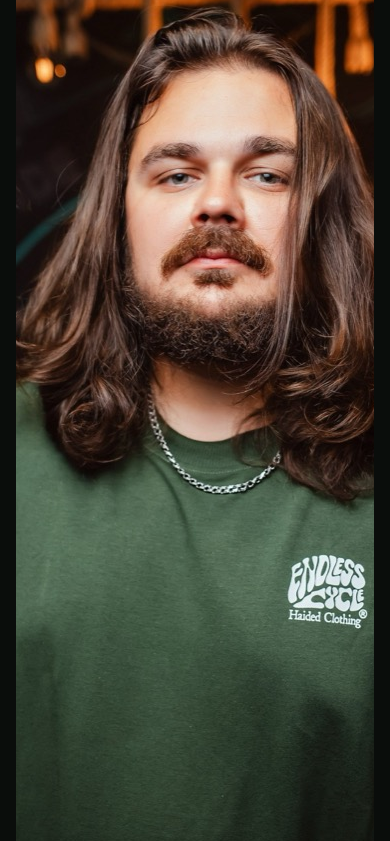
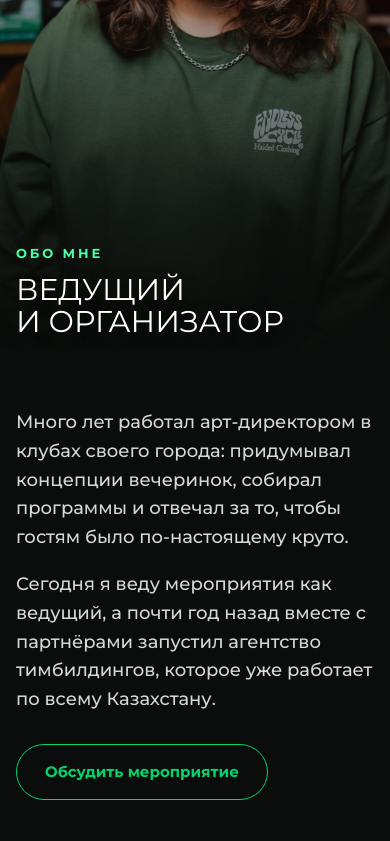
Before and after one commit to ahsog666-design/sait-vizitka, a plain HTML site: page index.html in a window 390 px wide. Shown: the part 1156-1997 px from the top of the page. Drawn offline with Linux system fonts and the light colour scheme; a web font is replaced by a local one.

Commit message:
Одна кнопка «Связаться», фото «Обо мне» во всю ширину на телефоне
Co-Authored-By: Claude Opus 5.5 <noreply@anthropic.com>

```diff
--- a/index.html
+++ b/index.html
@@ -34,8 +34,7 @@
       <h1>Георгий<br>Ермаков</h1>
       <p class="hero-sub">Создаю атмосферу, в которой людям хочется быть вместе</p>
       <div class="hero-buttons">
-        <a class="btn primary" href="#contacts">Обсудить мероприятие</a>
-        <a class="btn outline" href="https://wa.me/77773482369" target="_blank" rel="noopener">Написать в WhatsApp</a>
+        <a class="btn primary" href="#contacts">Связаться</a>
         <a class="btn outline" href="#projects">Смотреть проекты</a>
       </div>
     </div>
--- a/style.css
+++ b/style.css
@@ -574,3 +574,38 @@ footer {
 
 /* Видео рядом с папками фотоотчётов */
 .album-video { align-self: start; margin-top: 8px; }
+
+/* ===== Телефон: фото «Обо мне» во всю ширину, заголовок поверх на затемнении ===== */
+@media (max-width: 860px) {
+  #about { display: grid; grid-template-columns: 1fr; padding-top: 0; }
+  #about .about { display: contents; }
+  #about .about-photo,
+  #about .section-head { grid-row: 1; grid-column: 1; }
+  #about .about-text { grid-row: 2; padding-top: 28px; }
+  #about .about-photo {
+    position: relative;
+    margin: 0 -16px;
+  }
+  #about .about-photo img {
+    aspect-ratio: 4 / 5;
+    max-height: 82svh;
+    object-position: center 15%;
+    border-radius: 0;
+  }
+  /* Затемнение снизу вверх: на нём читается текст */
+  #about .about-photo::after {
+    content: "";
+    position: absolute;
+    inset: 0;
+    background: linear-gradient(0deg, var(--bg) 0%, rgba(10, 13, 11, 0.8) 22%, rgba(10, 13, 11, 0.35) 48%, transparent 65%);
+  }
+  #about .section-head {
+    position: relative;
+    z-index: 1;
+    align-self: end;
+    margin: 0;
+    padding-bottom: 12%;
+  }
+  #about .ghost { display: none; }
+  #about h2 { text-shadow: 0 2px 16px rgba(0, 0, 0, 0.5); }
+}
```
